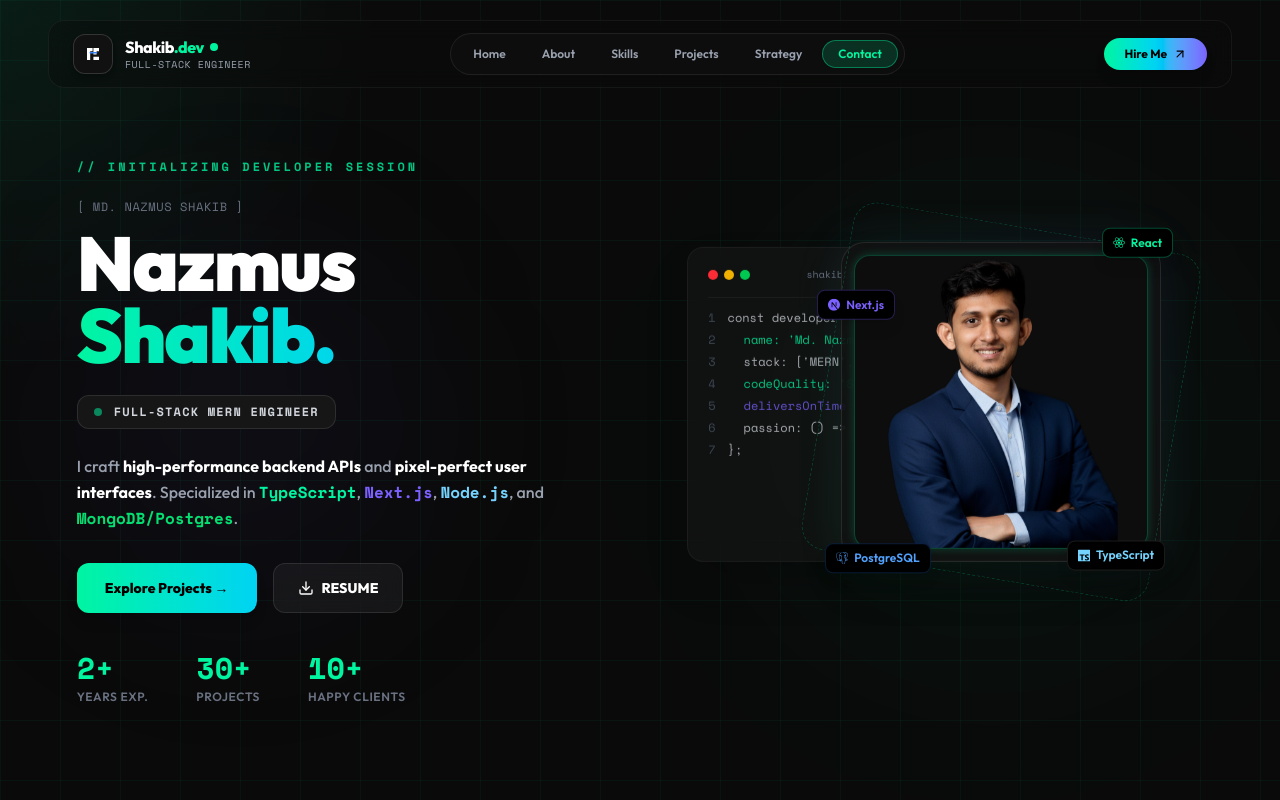
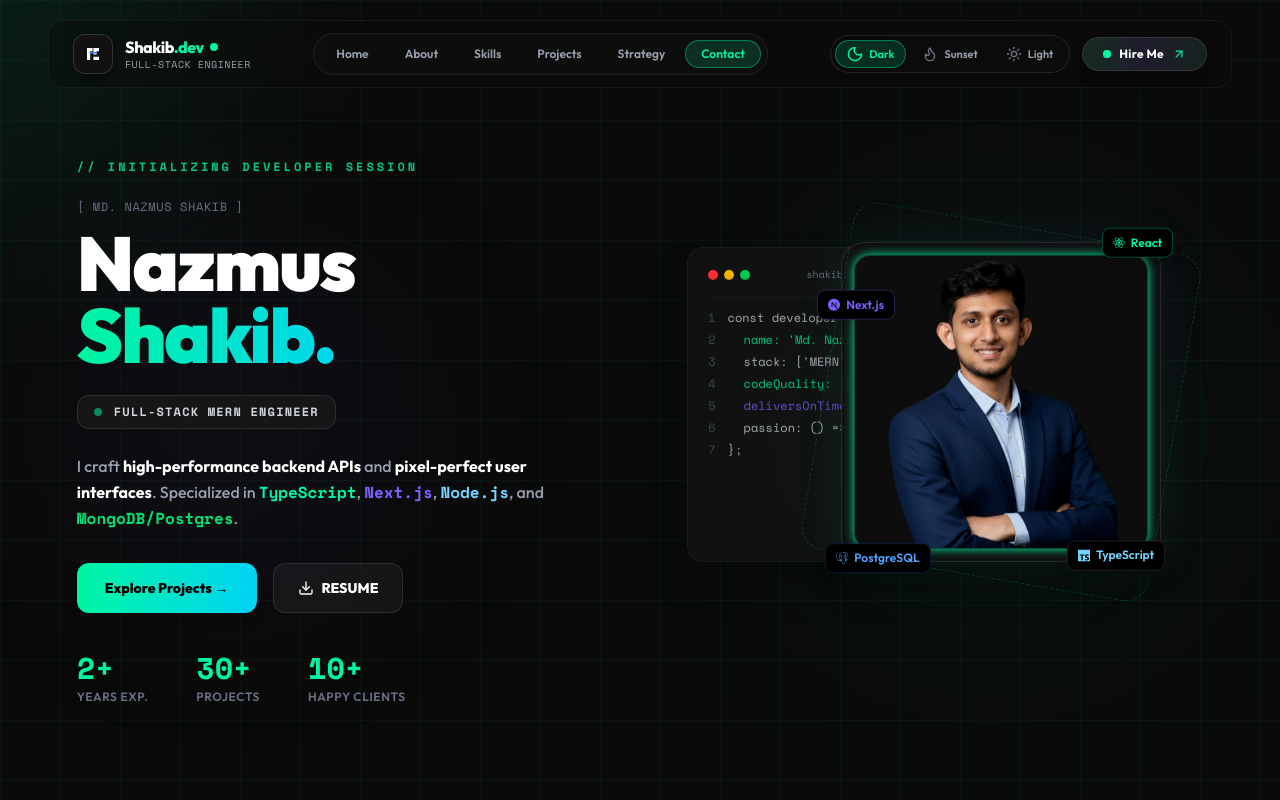
Before and after one commit to shakibn2004/Portfolio-02, a Next.js app: page / in a window 1280 px wide. Shown: the top 800 px of the page. Built offline with nearby package versions, Linux system fonts and the light colour scheme.

Commit message:
feat: implement dynamic dark, sunset, and light theme modes with Vercel CTA button

```diff
--- a/src/app/globals.css
+++ b/src/app/globals.css
@@ -1,17 +1,63 @@
 @import url('https://fonts.googleapis.com/css2?family=Space+Mono:wght@400;700&family=Outfit:wght@300;400;500;600;700;800;900&display=swap');
 @import "tailwindcss";
 
+/* ─── Dynamic Theme CSS Variables ───────────────────────────── */
+:root, [data-theme="dark"] {
+  --theme-accent: #00f5a0;
+  --theme-purple: #7b61ff;
+  --theme-dark-50: #1e1e1e;
+  --theme-dark-100: #161616;
+  --theme-dark-200: #111111;
+  --theme-dark-300: #0d0d0d;
+  --theme-dark-400: #0a0a0a;
+  --theme-dark-500: #080808;
+  --theme-body-bg: #0a0a0a;
+  --theme-body-text: #e8e8e8;
+  --theme-border-color: rgba(255, 255, 255, 0.1);
+  --theme-grid: rgba(0, 245, 160, 0.06);
+}
+
+[data-theme="night"] {
+  --theme-accent: #ff8052;
+  --theme-purple: #ff2a6d;
+  --theme-dark-50: #2a173b;
+  --theme-dark-100: #1c0d2b;
+  --theme-dark-200: #140820;
+  --theme-dark-300: #0e0517;
+  --theme-dark-400: #090310;
+  --theme-dark-500: #05020a;
+  --theme-body-bg: #090310;
+  --theme-body-text: #fff4ee;
+  --theme-border-color: rgba(255, 128, 82, 0.22);
+  --theme-grid: rgba(255, 128, 82, 0.08);
+}
+
+[data-theme="light"] {
+  --theme-accent: #059669;
+  --theme-purple: #7c3aed;
+  --theme-dark-50: #e2e8f0;
+  --theme-dark-100: #ffffff;
+  --theme-dark-200: #f1f5f9;
+  --theme-dark-300: #e2e8f0;
+  --theme-dark-400: #f8fafc;
+  --theme-dark-500: #cbd5e1;
+  --theme-body-bg: #f8fafc;
+  --theme-body-text: #0f172a;
+  --theme-border-color: rgba(15, 23, 42, 0.1);
+  --theme-grid: rgba(5, 150, 105, 0.07);
+}
+
 /* ─── Theme Tokens ─────────────────────────────────────────── */
 @theme {
-  /* Colors */
-  --color-accent: #00f5a0;
-  --color-purple: #7b61ff;
-  --color-dark-50: #1e1e1e;
-  --color-dark-100: #161616;
-  --color-dark-200: #111111;
-  --color-dark-300: #0d0d0d;
-  --color-dark-400: #0a0a0a;
-  --color-dark-500: #080808;
+  /* Dynamic Theme Colors mapped to CSS variables */
+  --color-accent: var(--theme-accent);
+  --color-purple: var(--theme-purple);
+  --color-dark-50: var(--theme-dark-50);
+  --color-dark-100: var(--theme-dark-100);
+  --color-dark-200: var(--theme-dark-200);
+  --color-dark-300: var(--theme-dark-300);
+  --color-dark-400: var(--theme-dark-400);
+  --color-dark-500: var(--theme-dark-500);
 
   /* Fonts */
   --font-mono: "Space Mono", monospace;
@@ -28,12 +74,9 @@
 
   /* Keyframes */
   @keyframes float {
-
-    0%,
-    100% {
+    0%, 100% {
       transform: translateY(0px);
     }
-
     50% {
       transform: translateY(-12px);
     }
@@ -44,7 +87,6 @@
       opacity: 0;
       transform: translateY(28px);
     }
-
     to {
       opacity: 1;
       transform: translateY(0);
@@ -52,14 +94,11 @@
   }
 
   @keyframes pulseGlow {
-
-    0%,
-    100% {
-      box-shadow: 0 0 8px #00f5a044;
+    0%, 100% {
+      box-shadow: 0 0 8px var(--theme-accent);
     }
-
     50% {
-      box-shadow: 0 0 24px #00f5a088;
+      box-shadow: 0 0 24px var(--theme-accent);
     }
   }
 
@@ -77,6 +116,7 @@
     padding: 0;
     box-sizing: border-box;
     cursor: none;
+    transition: background-color 0.25s ease, border-color 0.25s ease, color 0.25s ease;
   }
 
   html {
@@ -84,45 +124,45 @@
   }
 
   body {
-    background-color: #0a0a0a;
-    color: #e8e8e8;
+    background-color: var(--theme-body-bg);
+    color: var(--theme-body-text);
     font-family: "Outfit", sans-serif;
     overflow-x: hidden;
   }
 
   ::-webkit-scrollbar {
-    width: 4px;
+    width: 6px;
   }
 
   ::-webkit-scrollbar-track {
-    background: #111;
+    background: var(--theme-dark-300);
   }
 
   ::-webkit-scrollbar-thumb {
-    background: #00f5a0;
-    border-radius: 2px;
+    background: var(--theme-accent);
+    border-radius: 3px;
   }
 
   ::selection {
-    background: #00f5a033;
-    color: #00f5a0;
+    background: var(--theme-accent);
+    color: #000;
   }
 }
 
-/* ─── Utilities ─────────────────────────────────────────────── */
+/* ─── Utilities & Theme Adaptations ─────────────────────────── */
 @layer utilities {
 
-  /* Grid background */
+  /* Dynamic Grid background */
   .bg-grid {
     background-image:
-      linear-gradient(rgba(0, 245, 160, 0.06) 1px, transparent 1px),
-      linear-gradient(90deg, rgba(0, 245, 160, 0.06) 1px, transparent 1px);
+      linear-gradient(var(--theme-grid) 1px, transparent 1px),
+      linear-gradient(90deg, var(--theme-grid) 1px, transparent 1px);
     background-size: 60px 60px;
   }
 
   /* Gradient text */
   .text-gradient {
-    background: linear-gradient(135deg, #00f5a0, #7b61ff);
+    background: linear-gradient(135deg, var(--theme-accent), var(--theme-purple));
     -webkit-background-clip: text;
     -webkit-text-fill-color: transparent;
     background-clip: text;
@@ -130,11 +170,11 @@
 
   /* Glow helpers */
   .glow-accent {
-    box-shadow: 0 0 20px rgba(0, 245, 160, 0.25);
+    box-shadow: 0 0 20px var(--theme-accent);
   }
 
   .glow-accent-sm {
-    box-shadow: 0 0 10px rgba(0, 245, 160, 0.20);
+    box-shadow: 0 0 10px var(--theme-accent);
   }
 
   /* Card hover effect */
@@ -144,13 +184,13 @@
 
   .card-hover:hover {
     transform: translateY(-4px);
-    border-color: rgba(0, 245, 160, 0.35);
-    box-shadow: 0 12px 40px rgba(0, 245, 160, 0.08);
+    border-color: var(--theme-accent);
+    box-shadow: 0 12px 40px var(--theme-accent);
   }
 
   /* Primary button */
   .btn-primary {
-    background: #00f5a0;
+    background: var(--theme-accent);
     color: #000;
     font-weight: 700;
     border-radius: 10px;
@@ -162,16 +202,16 @@
   }
 
   .btn-primary:hover {
-    background: #00dda0;
+    filter: brightness(1.1);
     transform: translateY(-2px);
-    box-shadow: 0 8px 24px rgba(0, 245, 160, 0.3);
+    box-shadow: 0 8px 24px var(--theme-accent);
   }
 
   /* Outline button */
   .btn-outline {
     background: transparent;
-    color: #00f5a0;
-    border: 2px solid #00f5a0;
+    color: var(--theme-accent);
+    border: 2px solid var(--theme-accent);
     font-weight: 700;
     border-radius: 10px;
     padding: 10px 28px;
@@ -183,7 +223,7 @@
   }
 
   .btn-outline:hover {
-    background: rgba(0, 245, 160, 0.1);
+    background: var(--theme-grid);
     transform: translateY(-2px);
   }
 
@@ -192,7 +232,7 @@
     content: "";
     flex: 1;
     height: 1px;
-    background: linear-gradient(90deg, rgba(0, 245, 160, 0.45), transparent);
+    background: linear-gradient(90deg, var(--theme-accent), transparent);
   }
 
   /* Floating badge delays */
@@ -220,7 +260,7 @@
     top: 0;
     bottom: 0;
     width: 2px;
-    background: linear-gradient(180deg, #00f5a0, #7b61ff);
+    background: linear-gradient(180deg, var(--theme-accent), var(--theme-purple));
     transform: translateX(-50%);
   }
 
@@ -237,8 +277,51 @@
   }
 }
 
-/* ─── Custom Cursor System handled by React CustomCursor ────── */
+/* ─── Light Mode Compatibility Overrides ─────────────────────── */
+[data-theme="light"] .text-white {
+  color: #0f172a;
+}
+[data-theme="light"] .text-gray-100 {
+  color: #0f172a;
+}
+[data-theme="light"] .text-gray-200 {
+  color: #1e293b;
+}
+[data-theme="light"] .text-gray-300 {
+  color: #334155;
+}
+[data-theme="light"] .text-gray-400 {
+  color: #475569;
+}
+[data-theme="light"] .text-gray-500 {
+  color: #64748b;
+}
 
+[data-theme="light"] .border-white\/5,
+[data-theme="light"] .border-white\/8,
+[data-theme="light"] .border-white\/10,
+[data-theme="light"] .border-white\/15,
+[data-theme="light"] .border-white\/20 {
+  border-color: rgba(15, 23, 42, 0.12) !important;
+}
+
+[data-theme="light"] .bg-white\/5 {
+  background-color: rgba(15, 23, 42, 0.04) !important;
+}
+[data-theme="light"] .bg-white\/10 {
+  background-color: rgba(15, 23, 42, 0.08) !important;
+}
+
+[data-theme="light"] .btn-primary {
+  color: #ffffff;
+}
+
+/* Ensure Logo Icon box has crisp dark background & high contrast in Light Mode */
+[data-theme="light"] .brand-logo-container {
+  background-color: #0f172a !important;
+  border-color: rgba(15, 23, 42, 0.25) !important;
+  box-shadow: 0 4px 12px rgba(15, 23, 42, 0.15) !important;
+}
 
 .glass-effect {
   background: rgba(255, 255, 255, 0.09);
@@ -250,9 +333,3 @@
   border-radius: 10px;
   transition: all 300ms ease-in-out;
 }
-
-.shadow-y {
-  box-shadow:
-  inset -35px 0 19px -8px rgb(255, 0, 0),
-  inset 35px 0 19px -8px rgb(255, 0, 0);
-}
--- a/src/app/layout.jsx
+++ b/src/app/layout.jsx
@@ -1,5 +1,6 @@
 import "./globals.css";
 import { Outfit, Space_Mono } from "next/font/google";
+import { ThemeProvider } from "@/context/ThemeContext";
 
 const outfit = Outfit({
   subsets: ["latin"],
@@ -22,11 +23,26 @@ export const metadata = {
   },
 };
 
+const themeScript = `
+  (function() {
+    try {
+      var saved = localStorage.getItem('portfolio-theme');
+      var theme = saved || 'dark';
+      document.documentElement.setAttribute('data-theme', theme);
+    } catch (e) {}
+  })();
+`;
+
 export default function RootLayout({ children }) {
   return (
-    <html lang="en" className={`${outfit.variable} ${spaceMono.variable}`}>
+    <html lang="en" className={`${outfit.variable} ${spaceMono.variable}`} suppressHydrationWarning>
+      <head>
+        <script dangerouslySetInnerHTML={{ __html: themeScript }} />
+      </head>
       <body className="bg-dark-400 text-gray-100 font-display antialiased">
-        {children}
+        <ThemeProvider>
+          {children}
+        </ThemeProvider>
       </body>
     </html>
   );
--- a/src/components/Footer.jsx
+++ b/src/components/Footer.jsx
@@ -99,7 +99,7 @@ export default function Footer() {
           {/* Column 1: Brand Info */}
           <div className="space-y-5">
             <div className="flex items-center gap-3">
-              <div className="w-10 h-10 rounded-xl bg-dark-100 border border-white/15 flex items-center justify-center shadow-md">
+              <div className="w-10 h-10 rounded-xl bg-dark-100 border border-white/15 flex items-center justify-center shadow-md brand-logo-container">
                 <Image
                   src="/logo-concept-2.svg"
                   alt="Shakib Logo"
--- a/src/components/Navbar.jsx
+++ b/src/components/Navbar.jsx
@@ -4,6 +4,7 @@ import { useState, useEffect } from "react";
 import Image from "next/image";
 import { usePathname, useRouter } from "next/navigation";
 import { motion, AnimatePresence } from "motion/react";
+import ThemeToggle from "./ThemeToggle";
 import {
   Sparkles,
   ArrowUpRight,
@@ -110,7 +111,7 @@ export default function Navbar() {
             onClick={handleLogoClick}
             className="flex items-center gap-3 text-left group cursor-none"
           >
-            <div className="relative w-10 h-10 rounded-xl bg-dark-200 border border-white/15 flex items-center justify-center group-hover:border-accent/60 transition-all duration-300 shadow-md overflow-hidden">
+            <div className="relative w-10 h-10 rounded-xl bg-dark-200 border border-white/15 flex items-center justify-center group-hover:border-accent/60 transition-all duration-300 shadow-md overflow-hidden brand-logo-container">
               <div className="absolute inset-0 bg-gradient-to-tr from-accent/10 via-transparent to-purple/10 opacity-0 group-hover:opacity-100 transition-opacity" />
               <Image
                 src="/logo-concept-2.svg"
@@ -161,27 +162,40 @@ export default function Navbar() {
             })}
           </nav>
 
-          {/* Right Action: Hire Me CTA */}
+          {/* Right Action: Theme Switcher & Hire Me CTA */}
           <div className="hidden md:flex items-center gap-3">
+            <ThemeToggle />
             <motion.button
               onClick={() => handleNav("Contact")}
-              whileHover={{ scale: 1.05, boxShadow: "0 0 20px rgba(0, 245, 160, 0.4)" }}
-              whileTap={{ scale: 0.95 }}
-              className="relative px-5 py-2 rounded-full font-bold text-xs text-black bg-gradient-to-r from-accent via-cyan-400 to-purple transition-all duration-300 cursor-none shadow-lg flex items-center gap-1.5"
+              whileHover={{ scale: 1.04, boxShadow: "0 0 20px var(--theme-accent)" }}
+              whileTap={{ scale: 0.96 }}
+              className="relative group px-5 py-2 rounded-full font-bold text-xs bg-dark-100/90 backdrop-blur-md border border-white/15 hover:border-accent/60 transition-all duration-300 shadow-lg flex items-center gap-2 overflow-hidden cursor-none"
             >
-              <span>Hire Me</span>
-              <ArrowUpRight className="w-3.5 h-3.5" />
+              {/* Subtle ambient gradient overlay */}
+              <div className="absolute inset-0 bg-gradient-to-r from-accent/15 via-purple/15 to-accent/10 opacity-70 group-hover:opacity-100 transition-opacity duration-300" />
+
+              {/* Pulsing indicator dot */}
+              <span className="relative flex h-2 w-2 z-10">
+                <span className="animate-ping absolute inline-flex h-full w-full rounded-full bg-accent opacity-75"></span>
+                <span className="relative inline-flex rounded-full h-2 w-2 bg-accent"></span>
+              </span>
+
+              <span className="relative z-10 text-white tracking-wide">Hire Me</span>
+              <ArrowUpRight className="w-3.5 h-3.5 relative z-10 text-accent transition-transform duration-300 group-hover:translate-x-0.5 group-hover:-translate-y-0.5" />
             </motion.button>
           </div>
 
-          {/* Mobile Menu Trigger Button */}
+          {/* Mobile Theme Toggle & Menu Trigger Button */}
+          <div className="flex items-center gap-2 md:hidden">
+            <ThemeToggle compact={true} />
             <button
               onClick={() => setMenuOpen(!menuOpen)}
-            className="md:hidden p-2 rounded-xl bg-dark-200 border border-white/10 text-white hover:text-accent transition-colors cursor-none"
+              className="p-2 rounded-xl bg-dark-200 border border-white/10 text-white hover:text-accent transition-colors cursor-none"
               aria-label="Toggle Navigation Menu"
             >
               {menuOpen ? <X className="w-5 h-5" /> : <Menu className="w-5 h-5" />}
             </button>
+          </div>
         </div>
       </header>
 
--- /dev/null
+++ b/src/components/ThemeToggle.jsx
@@ -0,0 +1,67 @@
+"use client";
+
+import { useTheme } from "@/context/ThemeContext";
+import { motion } from "motion/react";
+import { Moon, Flame, Sun } from "lucide-react";
+
+const THEME_OPTIONS = [
+  { id: "dark", label: "Dark", icon: Moon, desc: "Slate Emerald" },
+  { id: "night", label: "Sunset", icon: Flame, desc: "Rose Gold Sunset" },
+  { id: "light", label: "Light", icon: Sun, desc: "Daytime Light" },
+];
+
+export default function ThemeToggle({ compact = false }) {
+  const { theme, setTheme, mounted } = useTheme();
+
+  if (!mounted) {
+    return (
+      <div className="w-24 h-8 bg-dark-200/50 rounded-full animate-pulse border border-white/10" />
+    );
+  }
+
+  return (
+    <div
+      className={`relative flex items-center bg-dark-300/80 border border-white/10 p-1 rounded-full shadow-inner ${
+        compact ? "gap-0.5" : "gap-1"
+      }`}
+      role="radiogroup"
+      aria-label="Select color theme"
+    >
+      {THEME_OPTIONS.map((option) => {
+        const Icon = option.icon;
+        const isActive = theme === option.id;
+
+        return (
+          <button
+            key={option.id}
+            onClick={() => setTheme(option.id)}
+            className={`relative flex items-center justify-center gap-1.5 rounded-full transition-colors duration-300 cursor-none ${
+              compact ? "px-2.5 py-1 text-xs" : "px-3 py-1.5 text-xs font-semibold"
+            } ${
+              isActive
+                ? "text-accent font-bold"
+                : "text-gray-400 hover:text-white"
+            }`}
+            title={`${option.label} Mode (${option.desc})`}
+            role="radio"
+            aria-checked={isActive}
+          >
+            {isActive && (
+              <motion.div
+                layoutId="themeActiveIndicator"
+                transition={{ type: "spring", stiffness: 400, damping: 30 }}
+                className="absolute inset-0 bg-accent/15 border border-accent/40 rounded-full shadow-sm"
+              />
+            )}
+            <Icon
+              className={`relative z-10 transition-transform duration-300 ${
+                compact ? "w-3.5 h-3.5" : "w-4 h-4"
+              } ${isActive ? "scale-110 text-accent" : "opacity-70"}`}
+            />
+            {!compact && <span className="relative z-10 text-[11px]">{option.label}</span>}
+          </button>
+        );
+      })}
+    </div>
+  );
+}
--- /dev/null
+++ b/src/context/ThemeContext.jsx
@@ -0,0 +1,56 @@
+"use client";
+
+import { createContext, useContext, useEffect, useState } from "react";
+
+const ThemeContext = createContext({
+  theme: "dark",
+  setTheme: () => {},
+  toggleTheme: () => {},
+});
+
+export function ThemeProvider({ children }) {
+  const [theme, setThemeState] = useState(() => {
+    if (typeof window !== "undefined") {
+      const savedTheme = localStorage.getItem("portfolio-theme");
+      const currentDomTheme = document.documentElement.getAttribute("data-theme");
+      return savedTheme || currentDomTheme || "dark";
+    }
+    return "dark";
+  });
+  const [mounted, setMounted] = useState(false);
+
+  useEffect(() => {
+    document.documentElement.setAttribute("data-theme", theme);
+  }, [theme]);
+
+  useEffect(() => {
+    const timer = requestAnimationFrame(() => setMounted(true));
+    return () => cancelAnimationFrame(timer);
+  }, []);
+
+  const setTheme = (newTheme) => {
+    if (!["dark", "night", "light"].includes(newTheme)) return;
+    setThemeState(newTheme);
+    localStorage.setItem("portfolio-theme", newTheme);
+    document.documentElement.setAttribute("data-theme", newTheme);
+  };
+
+  const toggleTheme = () => {
+    const nextTheme = theme === "dark" ? "night" : theme === "night" ? "light" : "dark";
+    setTheme(nextTheme);
+  };
+
+  return (
+    <ThemeContext.Provider value={{ theme, setTheme, toggleTheme, mounted }}>
+      {children}
+    </ThemeContext.Provider>
+  );
+}
+
+export function useTheme() {
+  const context = useContext(ThemeContext);
+  if (!context) {
+    throw new Error("useTheme must be used within a ThemeProvider");
+  }
+  return context;
+}
```
Also changed, not shown: src/components/CustomCursor.jsx (+6 -7 lines). Lines whose indentation alone changed are shown as unchanged.
